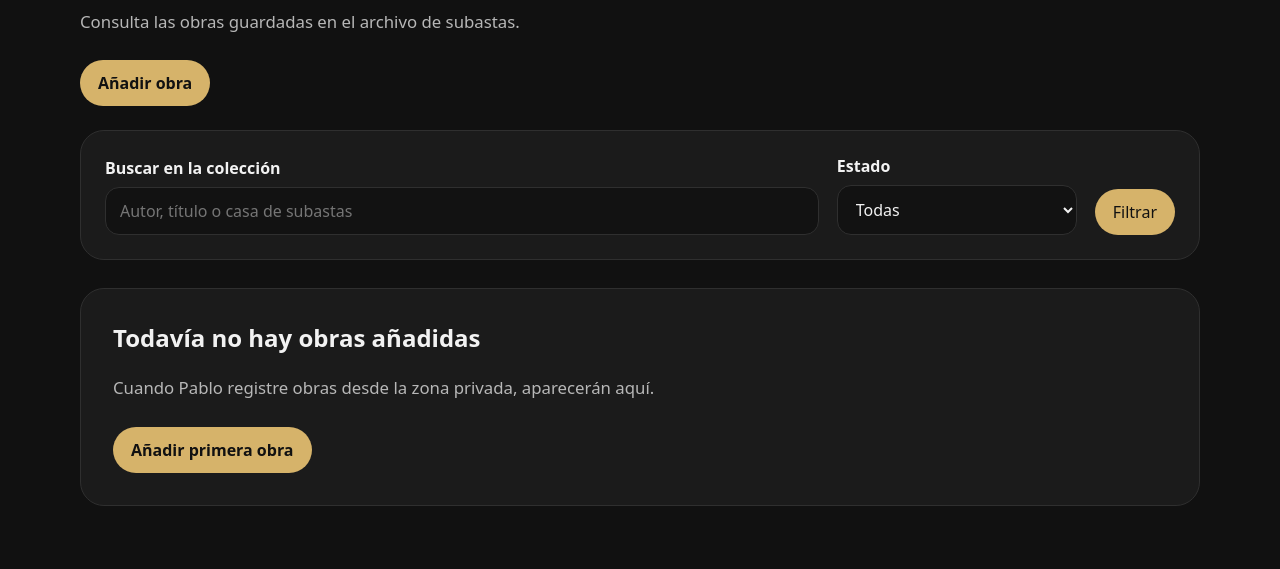
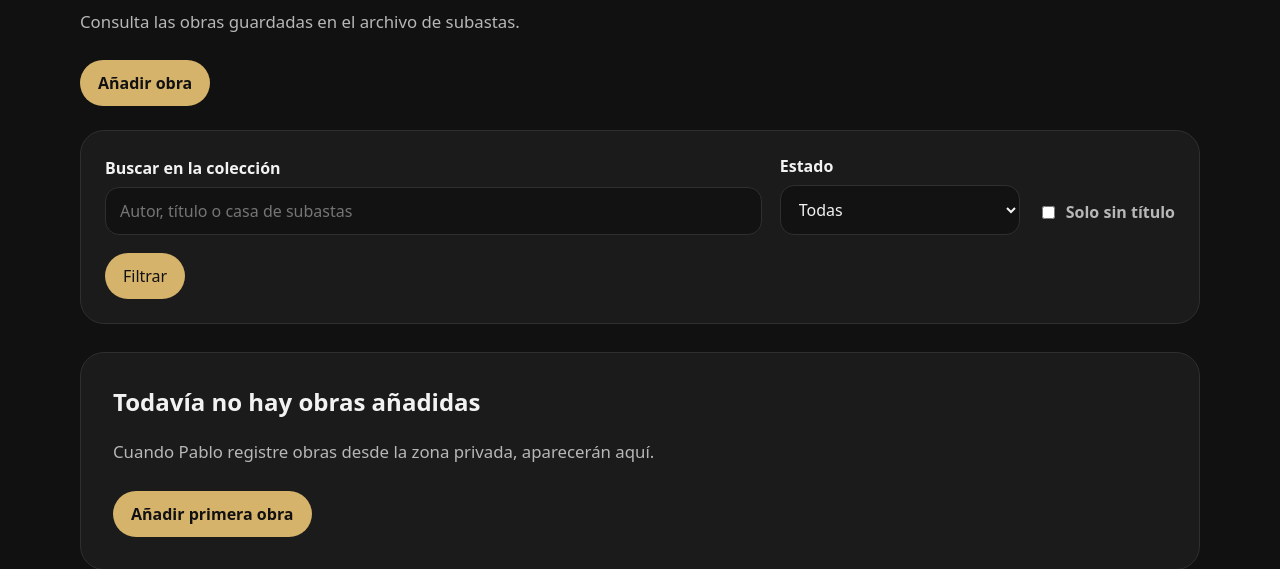
Before and after one commit to BTCESC/Subastas-, a Flask app: page /coleccion in a window 1280 px wide. Shown: the part 328-897 px from the top of the page. Before the commit the page ends 834 px from the top, so only its background shows below. Run offline with Flask 3, Linux system fonts and the light colour scheme; the visitor is signed in with stand-in values (Sample User, id 1); data that the repository does not hold is empty; some libraries are stand-ins or nearby versions.

Commit message:
Añade publicación rápida y filtro sin título

```diff
--- a/app.py
+++ b/app.py
@@ -10,6 +10,7 @@ from werkzeug.utils import secure_filename
 
 from ai import analizar_ficha_con_gemini
 from db import (
+    cambiar_estado_obra,
     actualizar_obra,
     borrar_obra,
     insertar_obra_con_autor,
@@ -212,6 +213,7 @@ def autores():
 def coleccion():
     busqueda = request.args.get("q", "").strip()
     estado_filtro = request.args.get("estado", "").strip()
+    sin_titulo = request.args.get("sin_titulo") == "1"
 
     if session.get("usuario_id"):
         if estado_filtro not in {"publicada", "borrador"}:
@@ -219,12 +221,13 @@ def coleccion():
     else:
         estado_filtro = "publicada"
 
-    obras = listar_obras(busqueda, estado_filtro)
+    obras = listar_obras(busqueda, estado_filtro, sin_titulo)
     return render_template(
         "coleccion.html",
         obras=obras,
         q=busqueda,
         estado_filtro=estado_filtro,
+        sin_titulo=sin_titulo,
     )
 
 
@@ -383,6 +386,19 @@ def editar_obra(obra_id):
     return render_template("editar_obra.html", obra=obra, form_data=form_data)
 
 
+@app.route("/obras/<int:obra_id>/publicar", methods=["POST"])
+@login_required
+def publicar_obra(obra_id):
+    actualizada = cambiar_estado_obra(obra_id, "publicada")
+
+    if actualizada:
+        flash("Obra publicada correctamente.")
+    else:
+        flash("No se encontró la obra solicitada.")
+
+    return redirect(request.referrer or url_for("coleccion"))
+
+
 @app.route("/obras/<int:obra_id>/borrar", methods=["POST"])
 @login_required
 def borrar_obra_route(obra_id):
--- a/db.py
+++ b/db.py
@@ -138,7 +138,7 @@ def insertar_obra_con_autor(datos_obra, creado_por=None):
     return obra_id
 
 
-def listar_obras(busqueda=None, estado=None):
+def listar_obras(busqueda=None, estado=None, sin_titulo=False):
     busqueda = (busqueda or "").strip()
     estado = (estado or "").strip()
 
@@ -164,6 +164,15 @@ def listar_obras(busqueda=None, estado=None):
             if estado:
                 condiciones.append("obras.estado = %s")
                 parametros.append(estado)
+
+            if sin_titulo:
+                condiciones.append("""
+                    (
+                        obras.titulo IS NULL
+                        OR TRIM(obras.titulo) = ''
+                        OR LOWER(TRIM(obras.titulo)) = 'sin título'
+                    )
+                """)
 
             where_sql = ""
             if condiciones:
@@ -320,6 +329,28 @@ def listar_autores():
             )
             return cur.fetchall()
 
+def cambiar_estado_obra(obra_id, estado):
+    if estado not in {"borrador", "publicada"}:
+        return False
+
+    with get_connection() as conn:
+        with conn.cursor() as cur:
+            cur.execute(
+                """
+                UPDATE obras
+                SET estado = %s,
+                    actualizado_en = NOW()
+                WHERE id = %s
+                RETURNING id;
+                """,
+                (estado, obra_id),
+            )
+            obra_actualizada = cur.fetchone()
+
+        conn.commit()
+
+    return obra_actualizada is not None
+
 
 if __name__ == "__main__":
     init_db()
--- a/static/css/styles.css
+++ b/static/css/styles.css
@@ -699,3 +699,23 @@ select:focus {
 .data-table tr:last-child td {
     border-bottom: 0;
 }
+
+
+.inline-form {
+    display: inline-flex;
+    margin: 0;
+}
+
+
+.checkbox-filter {
+    display: inline-flex;
+    align-items: center;
+    gap: 8px;
+    color: var(--muted);
+    font-weight: 700;
+    padding-bottom: 12px;
+}
+
+.checkbox-filter input {
+    width: auto;
+}
--- a/templates/coleccion.html
+++ b/templates/coleccion.html
@@ -38,9 +38,16 @@
                 </select>
             </div>
 
+            {% if session.get("usuario_id") %}
+                <label class="checkbox-filter">
+                    <input type="checkbox" name="sin_titulo" value="1" {% if sin_titulo %}checked{% endif %}>
+                    Solo sin título
+                </label>
+            {% endif %}
+
             <div class="search-actions">
                 <button class="button" type="submit">Filtrar</button>
-                {% if q or estado_filtro %}
+                {% if q or estado_filtro or sin_titulo %}
                     <a class="button secondary" href="{{ url_for('coleccion') }}">Limpiar</a>
                 {% endif %}
             </div>
@@ -48,9 +55,9 @@
     </form>
 </section>
 
-{% if q or estado_filtro %}
+{% if q or estado_filtro or sin_titulo %}
     <p class="results-summary">
-        Resultados{% if q %} para “{{ q }}”{% endif %}{% if estado_filtro %} · Estado: {{ estado_filtro }}{% endif %}: {{ obras|length }}
+        Resultados{% if q %} para “{{ q }}”{% endif %}{% if estado_filtro %} · Estado: {{ estado_filtro }}{% endif %}{% if sin_titulo %} · Sin título{% endif %}: {{ obras|length }}
     </p>
 {% endif %}
 
@@ -122,6 +129,12 @@
                 <a class="button secondary" href="{{ url_for('detalle_obra', obra_id=obra.id) }}">Ver ficha</a>
 
                 {% if session.get("usuario_id") %}
+                    {% if obra.estado == "borrador" %}
+                        <form method="post" action="{{ url_for('publicar_obra', obra_id=obra.id) }}" onsubmit="return confirm('¿Publicar esta obra?');">
+                            <button class="button" type="submit">Publicar</button>
+                        </form>
+                    {% endif %}
+
                     <a class="button secondary" href="{{ url_for('editar_obra', obra_id=obra.id) }}">Editar</a>
 
                     <form method="post" action="{{ url_for('borrar_obra_route', obra_id=obra.id) }}" onsubmit="return confirm('¿Seguro que quieres borrar esta obra?');">
@@ -134,7 +147,7 @@
 </section>
 {% else %}
 <section class="empty-state">
-    {% if q or estado_filtro %}
+    {% if q or estado_filtro or sin_titulo %}
         <h2>No hay resultados para esos filtros</h2>
         <p>Prueba con otro autor, título, casa de subastas o estado.</p>
         <div class="section-actions">
--- a/templates/obra_detalle.html
+++ b/templates/obra_detalle.html
@@ -12,6 +12,12 @@
         <a class="button secondary" href="{{ url_for('coleccion') }}">Volver a colección</a>
 
         {% if session.get("usuario_id") %}
+            {% if obra.estado == "borrador" %}
+                <form class="inline-form" method="post" action="{{ url_for('publicar_obra', obra_id=obra.id) }}" onsubmit="return confirm('¿Publicar esta obra?');">
+                    <button class="button" type="submit">Publicar obra</button>
+                </form>
+            {% endif %}
+
             <a class="button" href="{{ url_for('editar_obra', obra_id=obra.id) }}">Editar obra</a>
         {% endif %}
     </div>
--- a/templates/panel.html
+++ b/templates/panel.html
@@ -32,6 +32,7 @@
         <h2>Corregir registros</h2>
         <p>Desde cada ficha se pueden editar datos, cambiar el estado o borrar obras creadas por error.</p>
         <a class="button secondary" href="{{ url_for('coleccion', estado='borrador') }}">Ver borradores</a>
+        <a class="button secondary" href="{{ url_for('coleccion', estado='borrador', sin_titulo='1') }}">Ver sin título</a>
     </article>
 
     <article class="panel-card">
```
